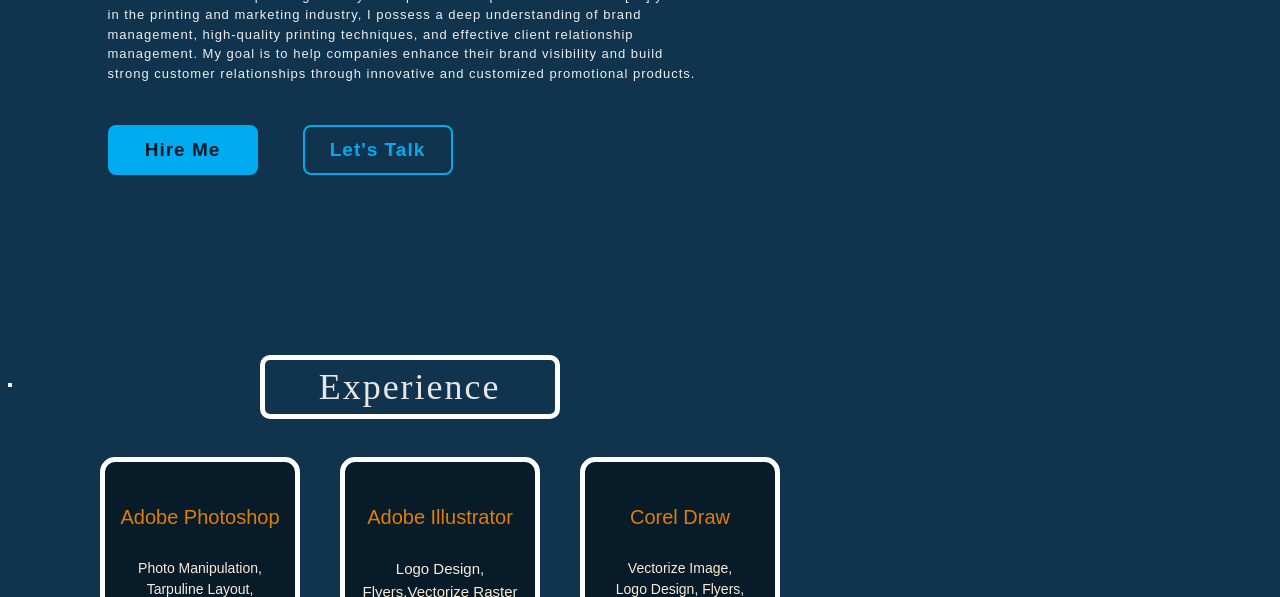
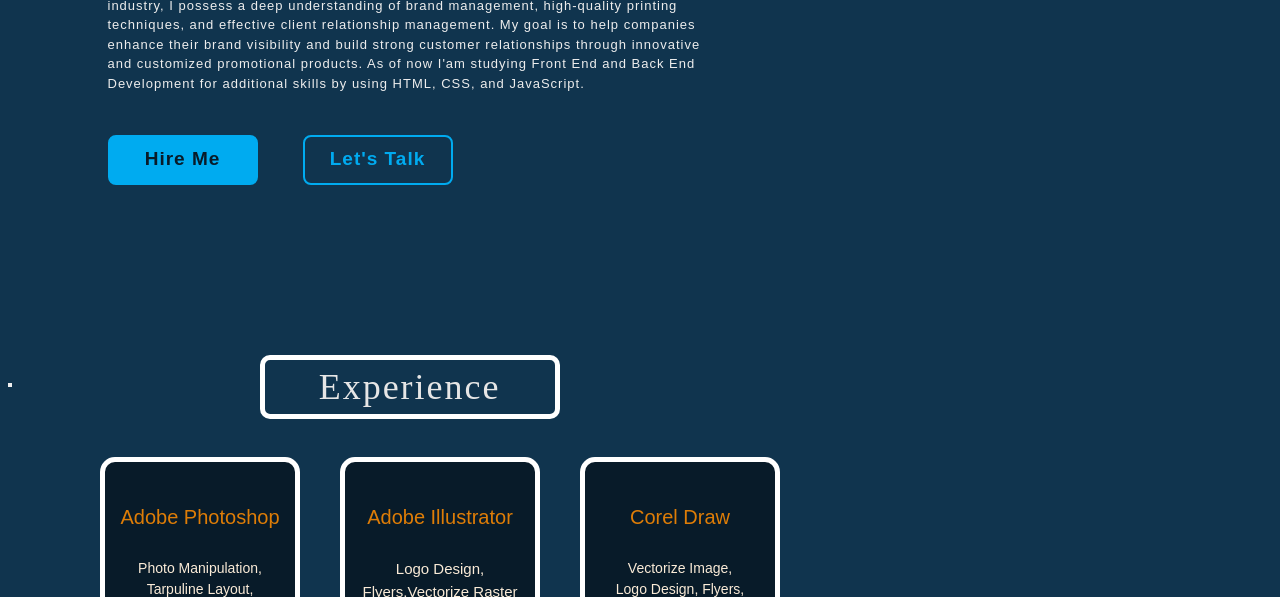
Before and after one commit to abnerolivarez/Projects, a plain HTML site: page index.html in a window 1280 px wide. Shown: the part 503-1100 px from the top of the page. Drawn offline with nearby package versions, Linux system fonts and the light colour scheme; a web font is replaced by a local one.

Commit message:
Update index.html

```diff
--- a/index.html
+++ b/index.html
@@ -40,14 +40,16 @@
                 <h3>Aspiring Full Stack Web Developer Learning Web Development</h3>
                <ul>
                     <li>
-                        I am a dedicated and experienced professional specializing in the
+                        I am a dedicated and experienced in vectorizing
                         design, production, and distribution of corporate giveaways and
-                        promotional products. With over [10] years in the printing and
-                        marketing industry, I possess a deep understanding of brand
+                        promotional products. With over [10] years in the printing
+                        industry, I possess a deep understanding of brand
                         management, high-quality printing techniques, and effective
                         client relationship management. My goal is to help companies
                         enhance their brand visibility and build strong customer
                         relationships through innovative and customized promotional products.
+			As of now I'am studying Front End and Back End Development for additional skills
+			by using HTML, CSS, and JavaScript.
                     </li>
                </ul>
 
```
